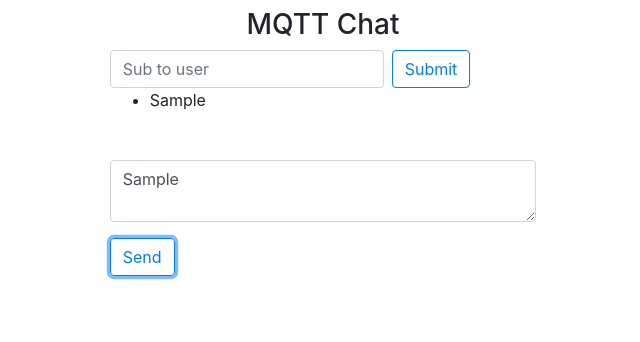
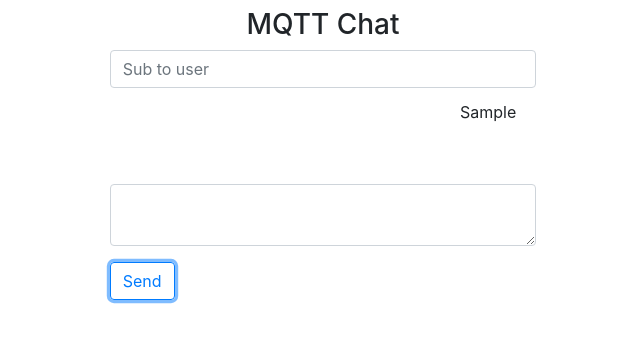
Before and after one commit to damienzonly/MQTT-Chat, a React (Create React App) app: page / in a window 1280 px wide. Both pictures are taken after typing "Sample" into the empty fields and a click on the input "Send". Shown: the top 342 px of the page, without its empty margins (317-957 px from the left). Built offline with nearby package versions, Linux system fonts and the light colour scheme.

Commit message:
added keydown handler

```diff
--- a/src/components/ChatWindow.js
+++ b/src/components/ChatWindow.js
@@ -10,14 +10,20 @@
     submit = event => {
         event.preventDefault();
         this.props.pm(this.state.message);
+        this.setState({message: ""})
     };
     change = event => {
         this.setState({ message: event.target.value });
     };
+    onKeyDown = event => {
+        if (event.keyCode === 13) {
+            this.submit(event);
+        }
+    }
     render() {
         return (
             <form onSubmit={this.submit} className="form-group">
-                <textarea className="form-control mt-5" onChange={this.change} value={this.state.message} />
+                <textarea className="form-control mt-5" onKeyDown={this.onKeyDown} onChange={this.change} value={this.state.message} />
                 <input type="submit" className="btn btn-outline-primary mt-3" value="Send" />
             </form>
         );
--- a/src/components/Display.js
+++ b/src/components/Display.js
@@ -16,6 +16,12 @@
     sub = event => {
         event.preventDefault();
         console.log("Subbed to:", this.state.subTarget);
+    }
+    keyPress = event => {
+        console.log(event.key, event.keyCode)
+        if (event.keyCode === 13) {
+            this.sub(event);
+        }
     }
     pushMessage = message => {
         if (message === "") return;
@@ -45,20 +51,17 @@
         });
     }
     render() {
-        let items = this.state.messages.map(message => <li key={message.index}>{message.message}</li>);
+        let items = this.state.messages.map(message => <li className="list-group-item text-right border-0" key={message.index}>{message.message}</li>);
         return (
             <>
-                <form className="form-inline">
-                    <div className="form-group">
-                        <input type="text" onChange={this.subOnChange} placeholder="Sub to user" className="form-control" />
-                        <button onClick={this.sub} type="submit" className="btn btn-outline-primary ml-2">
-                            Submit
-                        </button>
+                <div className="form-inline">
+                    <div className="form-group w-100">
+                        <input type="text" onChange={this.subOnChange} onKeyDown={this.keyPress} placeholder="Sub to user" className="form-control w-100" value={this.state.subTarget} />
                     </div>
-                </form>
+                </div>
 
                 <div key="display" className="">
-                    <ul>{items}</ul>
+                    <ul className="list-group">{items}</ul>
                     <ChatWindow pm={this.pushMessage} />
                 </div>
             </>
```
Also changed, not shown: 2 other files (tests, documents, lock files or other folders).
